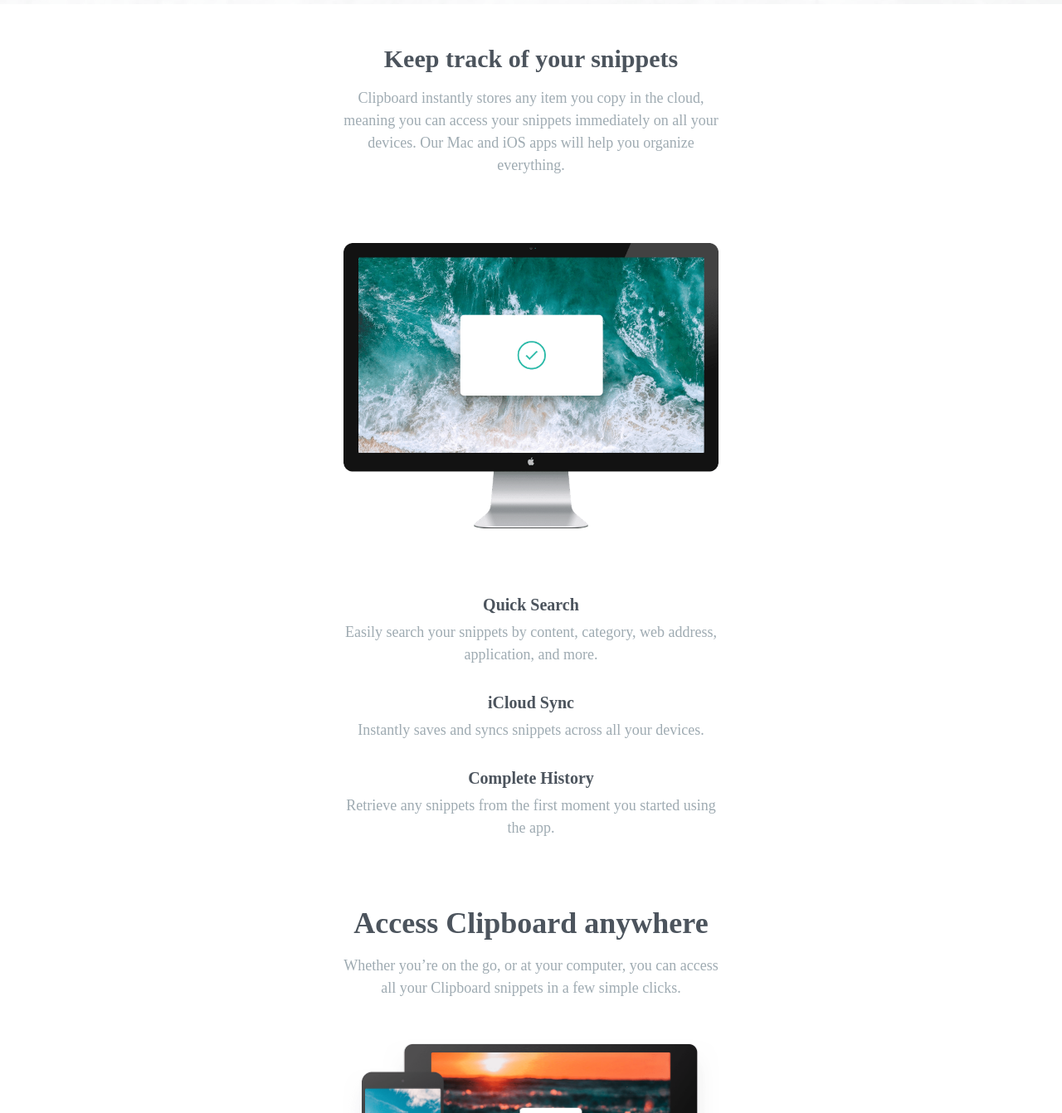
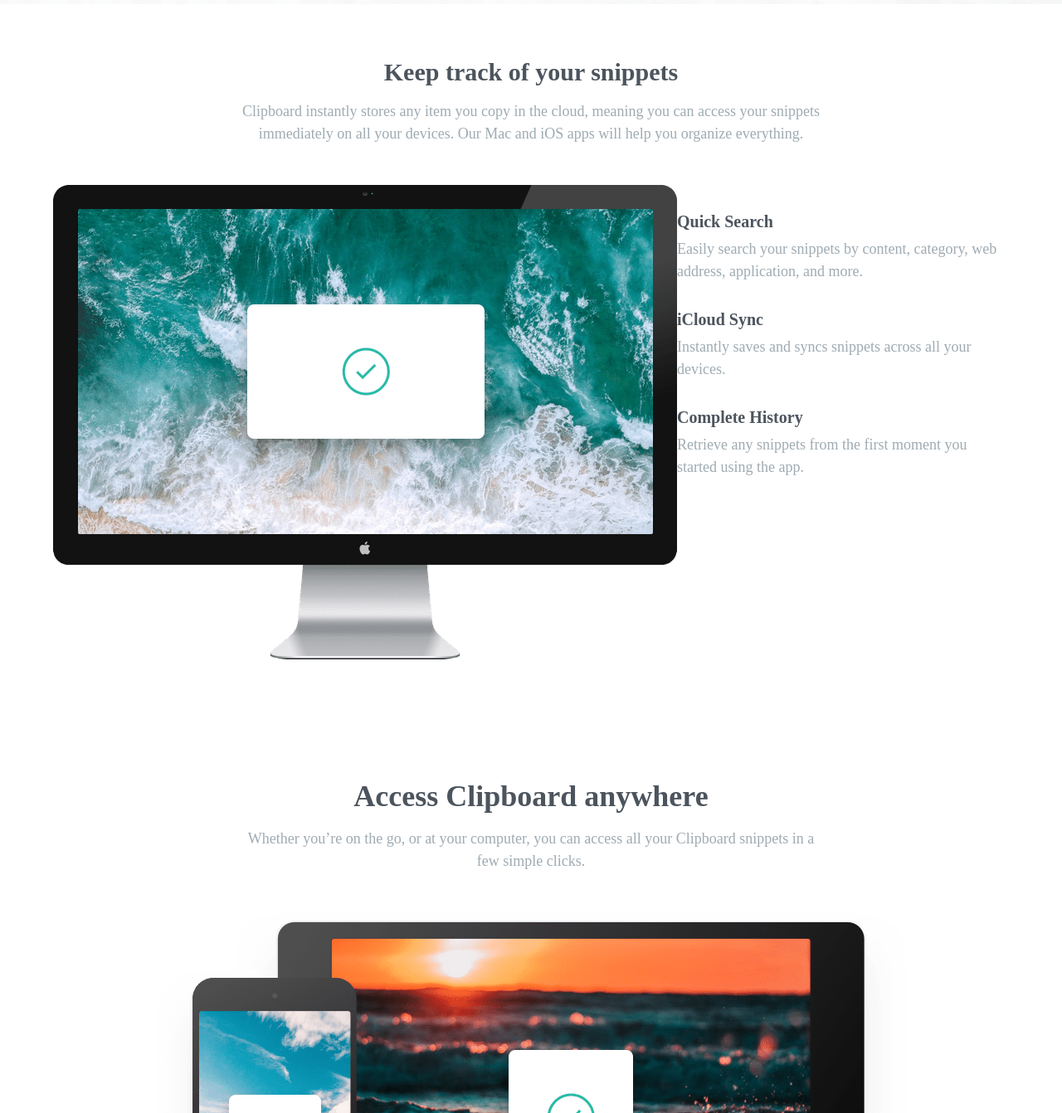
Before and after one commit to gylim0604/FrontEnd-Mentor-Clipboard-landing-page, a Next.js app: page / in a window 1280 px wide. Shown: the part 748-2090 px from the top of the page at 83% size. Built offline with nearby package versions, Linux system fonts and the light colour scheme; a web font is replaced by a local one.

Commit message:
updating desktop styles

```diff
--- a/components/FeatureText.js
+++ b/components/FeatureText.js
@@ -2,9 +2,12 @@
 import { Box, Heading, Text } from '@chakra-ui/layout';
 import React from 'react';
 
-function FeatureText({ img, heading, content }) {
+function FeatureText({ img, heading, content, center = true }) {
     return (
-        <Box textAlign='center' my='2rem'>
+        <Box
+            textAlign={center ? 'center' : { base: 'center', md: 'left' }}
+            my='2rem'
+        >
             {img ? (
                 <Img src={img} alt='' mx='auto' my='2rem' d='inline-block' />
             ) : (
--- a/components/Features1.js
+++ b/components/Features1.js
@@ -6,8 +6,12 @@
 
 function Features1() {
     return (
-        <Container>
-            <Box textAlign='center' my={{ base: '3rem' }}>
+        <Container maxW={{ md: '1200px' }} centerContent={{ md: 'true' }}>
+            <Box
+                textAlign='center'
+                my={{ base: '3rem' }}
+                maxW={{ md: '700px' }}
+            >
                 <Heading as='h2' size='lg'>
                     Keep track of your snippets
                 </Heading>
@@ -18,19 +22,29 @@
                     everything.
                 </Text>
             </Box>
-            <Img src='/images/image-computer.png' my='5rem' />
+            <Box d={{ md: 'flex' }}>
+                <Img
+                    src='/images/image-computer.png'
+                    my={{ base: '5rem', md: '0' }}
+                />
+                <Box>
                     <FeatureText
                         heading='Quick Search'
                         content='Easily search your snippets by content, category, web address, application, and more.'
+                        center={false}
                     />
                     <FeatureText
                         heading='iCloud Sync'
                         content='Instantly saves and syncs snippets across all your devices.'
+                        center={false}
                     />
                     <FeatureText
                         heading='Complete History'
                         content='Retrieve any snippets from the first moment you started using the app.'
+                        center={false}
                     />
+                </Box>
+            </Box>
         </Container>
     );
 }
--- a/components/Features2.js
+++ b/components/Features2.js
@@ -6,8 +6,16 @@
 
 function Features2() {
     return (
-        <Container my='5rem'>
-            <Box textAlign='center' my={{ base: '3rem' }}>
+        <Container
+            my='5rem'
+            maxW={{ md: '1200px' }}
+            centerContent={{ md: 'true' }}
+        >
+            <Box
+                textAlign='center'
+                my={{ base: '3rem' }}
+                maxW={{ md: '700px' }}
+            >
                 <Heading> Access Clipboard anywhere</Heading>
                 <Text>
                     Whether you’re on the go, or at your computer, you can
@@ -19,6 +27,7 @@
                 <Heading>Supercharge your workflow</Heading>
                 <Text>We’ve got the tools to boost your productivity.</Text>
             </Box>
+            <Box d={{ md: 'flex' }} flexDir={{ md: 'row' }}>
                 <FeatureText
                     img='/images/icon-blacklist.svg'
                     heading='Create blacklists'
@@ -34,6 +43,7 @@
                     heading='Sneak preview'
                     content='Quick preview of all snippets on your Clipboard for easy access.'
                 />
+            </Box>
         </Container>
     );
 }
--- a/components/Footer.js
+++ b/components/Footer.js
@@ -15,7 +15,7 @@
             <Container
                 centerContent='true'
                 py={{ base: '3rem', md: '0' }}
-                flexDir={{ md: 'row' }}
+                flexDir={{ base: 'column', md: 'row' }}
                 justifyContent={{ md: 'space-between' }}
                 maxW={{ md: '1200px' }}
             >
--- a/components/Testimonies.js
+++ b/components/Testimonies.js
@@ -12,7 +12,7 @@
             <Stack
                 d='inline-flex'
                 spacing={{ base: '5rem', md: '5rem' }}
-                direction={{ md: 'row' }}
+                direction={{ base: 'column', md: 'row' }}
                 alignItems={{ md: 'center' }}
             >
                 <Img src='/images/logo-google.png' alt='Google logo' />
```
Lines whose indentation alone changed are shown as unchanged.
